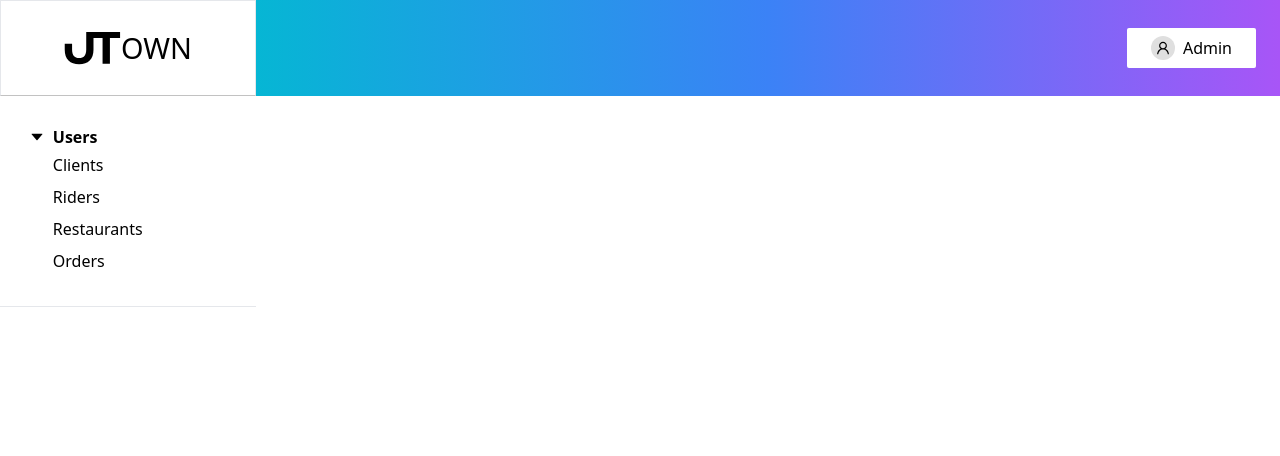
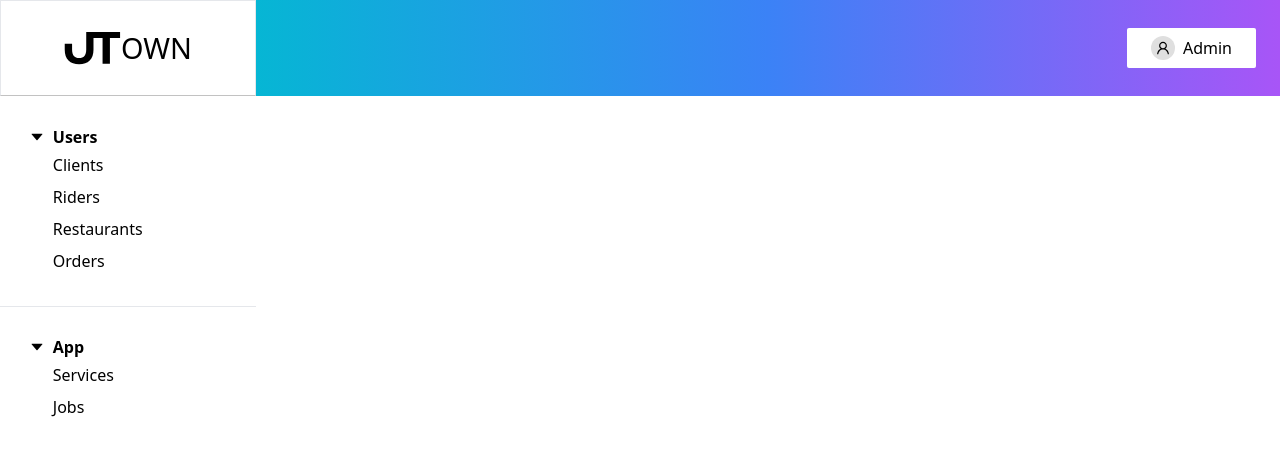
Before and after one commit to NikhileshDb/testing, a React (Create React App) app: page / in a window 1280 px wide. Shown: the top 456 px of the page. Built offline with nearby package versions, Linux system fonts and the light colour scheme.

Commit message:
sidebar routes and linked to the pages

```diff
--- a/src/components/sidebar/SideBarItem.jsx
+++ b/src/components/sidebar/SideBarItem.jsx
@@ -1,6 +1,6 @@
 import React from 'react'
 import { AiFillCaretDown } from 'react-icons/ai'
-
+import { Link } from 'react-router-dom'
 
 
 function SideBarItem({ title, menuItem }) {
@@ -11,8 +11,10 @@ function SideBarItem({ title, menuItem }) {
                 <p className="font-bold">{title}</p>
             </div>
 
-            {menuItem.map(item => (
-                <p key={item.name} className="px-[1.5rem] py-1">{item.name}</p>
+            {menuItem.map(menu => (
+                <Link to={menu.path}>
+                    <p className="px-[1.5rem] cursor-pointer py-1">{menu.name}</p>
+                </Link>
             ))}
         </div>
     )
--- a/src/components/sidebar/SidebarContentArea.jsx
+++ b/src/components/sidebar/SidebarContentArea.jsx
@@ -5,30 +5,30 @@ import SideBarItem from './SideBarItem'
 const usersMenuData = [
     {
         name: "Clients",
-        path: ""
+        path: "main/users/clients"
     },
     {
         name: "Riders",
-        path: ""
+        path: "main/users/riders",
     },
     {
         name: "Restaurants",
-        path: ""
+        path: "main/users/restaurants"
     },
     {
         name: "Orders",
-        path: ""
+        path: "main/users/orders"
     }
 ]
 
 const appMenuData = [
     {
         name: "Services",
-        path: ""
+        path: "main/app/services"
     },
     {
         name: "Jobs",
-        path: ""
+        path: "main/app/jobs"
     }
 ]
 
@@ -37,6 +37,7 @@ function SidebarContentArea() {
         <div className="h-screen">
             <SideBarItem title="Users" menuItem={usersMenuData} />
             <hr />
+            <SideBarItem title="App" menuItem={appMenuData} />
         </div>
     )
 }
```
Also changed, not shown: src/routes/Router.jsx (+11 -0 lines).
